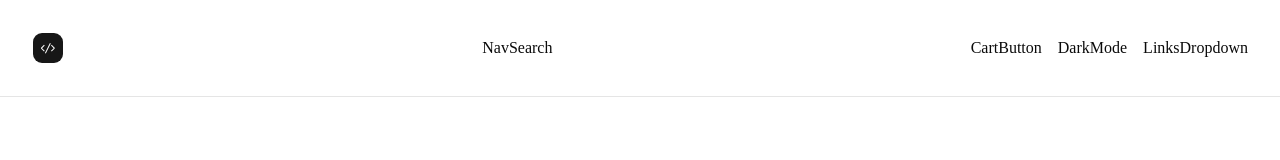
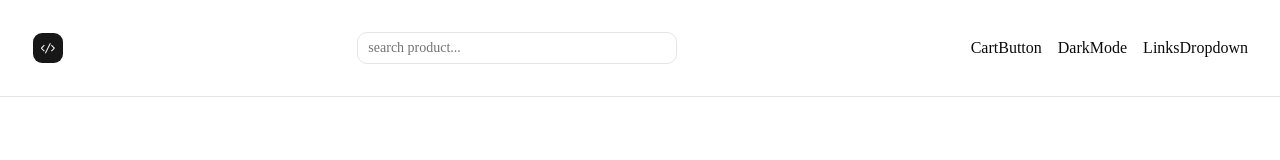
Before and after one commit to TarekAbdo223/store-next, a Next.js app: page / in a window 1280 px wide. Shown: the top 160 px of the page. Built offline with nearby package versions, Linux system fonts and the light colour scheme.

Commit message:
added the navSearch component

```diff
--- a/components/navbar/NavSearch.tsx
+++ b/components/navbar/NavSearch.tsx
@@ -1,7 +1,12 @@
-import React from "react";
+import { Input } from "../ui/input";
 
-const NavSearch = () => {
-  return <div>NavSearch</div>;
-};
-
+function NavSearch() {
+  return (
+    <Input
+      type="search"
+      placeholder="search product..."
+      className="max-w-xs dark:bg-muted "
+    />
+  );
+}
 export default NavSearch;
```
